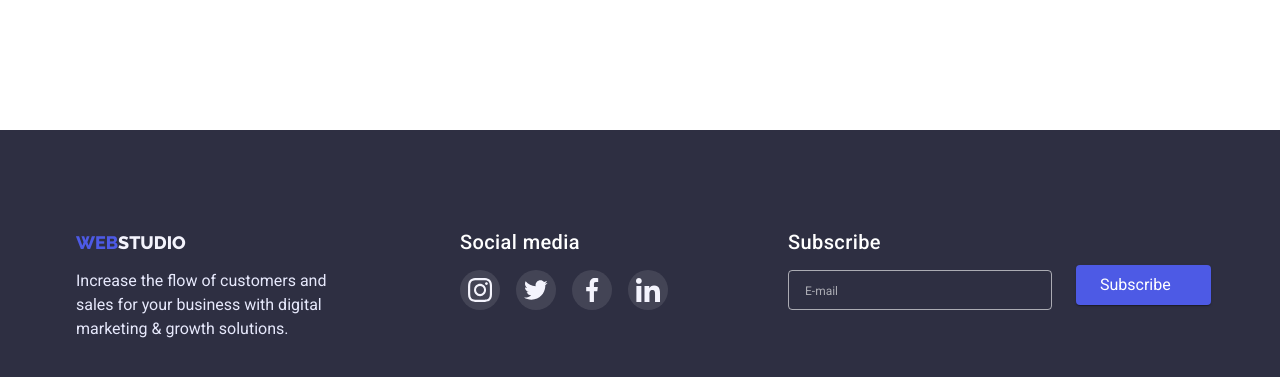
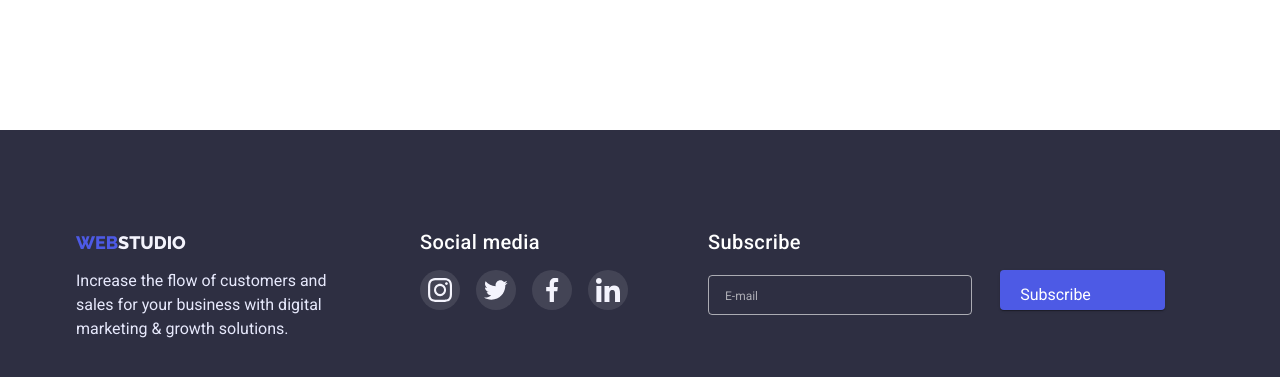
Before and after one commit to slavadabizha/goit-markup-hw-06, a plain HTML site: page index.html in a window 1280 px wide. Shown: the part 2761-3138 px from the top of the page. Drawn offline with nearby package versions, Linux system fonts and the light colour scheme.

Commit message:
update html file

```diff
--- a/index.html
+++ b/index.html
@@ -378,14 +378,17 @@
        </div>
        <form class="email-input">
       <div class="social_media">
-        <h3 class="title_social_media">Subscribe</h3>
-        <input type="email" name="email" class="footer-email" placeholder="E-mail" required/>
+        <p class="title_social_media">Subscribe</p>
+        <forma>
+          <input type="email" name="email" class="footer-email" placeholder="E-mail" required/>
+          <button type="subscribe" class="subscribe">Subscribe
+      <svg class="icon-subscribe" width="24px" height="20px">
+      <use href="./images/icons.svg#icon-send"></use></svg></button>
 
+        </forma>
       </div>
      </form>
-     <button type="subscribe" class="subscribe">Subscribe
-      <svg class="icon-subscribe" width="24px" height="20px">
-      <use href="./images/icons.svg#icon-send"></use></svg></button>
+
 
     </div>
      </footer>
--- a/styles/styles.css
+++ b/styles/styles.css
@@ -530,8 +530,7 @@ img{
     width: 264px;
 }
 .social_media {
-    display: block;
-    margin-left: 120px;
+     margin-left: 80px;
 }
 .title_social_media {
     margin: 0px 0px 16px 0px;
@@ -615,7 +614,7 @@ visibility: inherit;
     background-color: #E7E9FC;
     border: 1px solid opacity 10% #555555;
     padding: 0;
-    transition: opacity 250ms cubic-bezier(0.4, 0, 0.2, 1);
+    transition: background-color 250ms cubic-bezier(0.4, 0, 0.2, 1);
 
 
 }
@@ -789,13 +788,11 @@ visibility: inherit;
     input {
         color:rgba(255, 255, 255, 0.3)
     }
+
     .subscribe {
-    display: flex;
+
         width: 165px;
         height: 40px;
-        padding-left: 24px;
-        padding-top: 8px;
-        align-self: center;
         margin-left: 24px;
         background-color: var(--primary-brand);
         color: #ffffff;
@@ -806,10 +803,15 @@ visibility: inherit;
         line-height: 24px;
         letter-spacing: 0.04;
         cursor: pointer;
-       padding-right: 16px;
+        padding-right: 16px;
         border-radius: 4px;
         box-shadow: var(--card-shadow);
         transition: background-color 250ms cubic-bezier(0.4, 0, 0.2, 1);
+    }
+    .icon-subscribe{
+        margin-left: 16px;
+        margin-top: 8px;
+
     }
     .subscribe:hover,
     .subscribe:focus {
```
